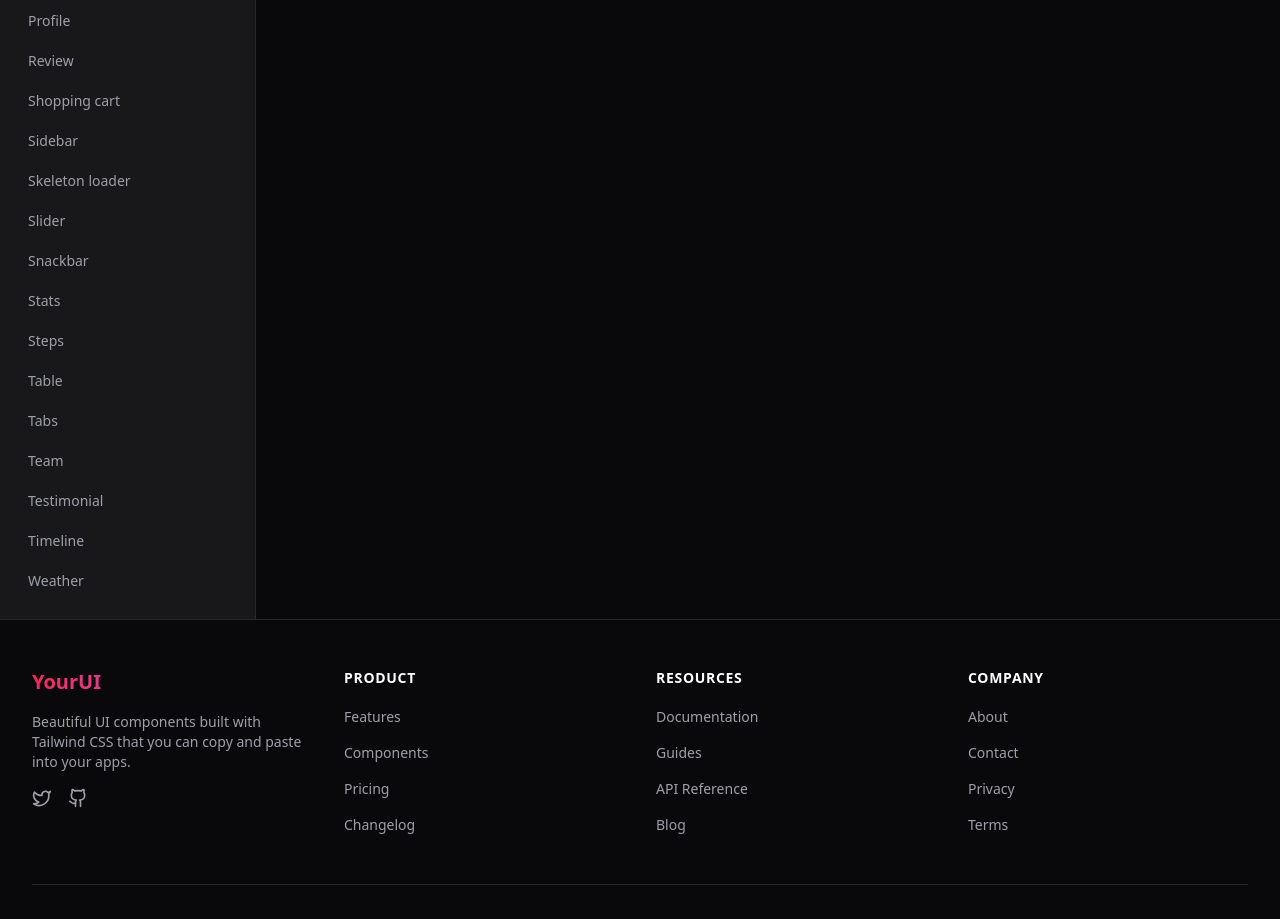
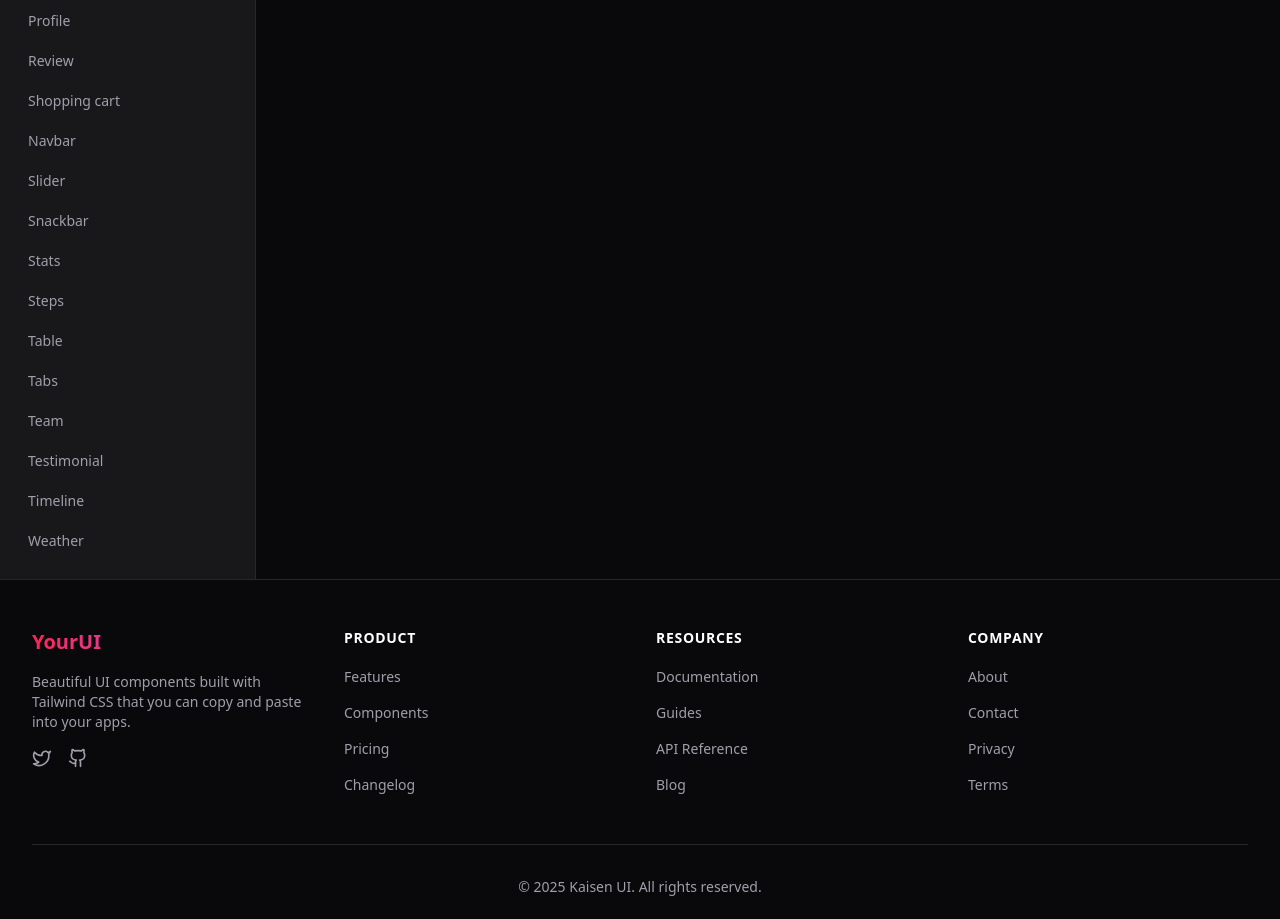
Before and after one commit to MaruthiCharan2403/KaisenUI, a React (Vite) app: page /components in a window 1280 px wide. Shown: the part 1180-2099 px from the top of the page. Built offline with nearby package versions, Linux system fonts and the light colour scheme.

Commit message:
component change

```diff
--- a/src/Components/UIComponents.jsx
+++ b/src/Components/UIComponents.jsx
@@ -34,8 +34,7 @@ const componentCategories = [
   { name: "Profile" },
   { name: "Review" },
   { name: "Shopping cart" },
-  { name: "Sidebar" },
-  { name: "Skeleton loader" },
+  { name: "Navbar" },
   { name: "Slider" },
   { name: "Snackbar" },
   { name: "Stats" },
```
